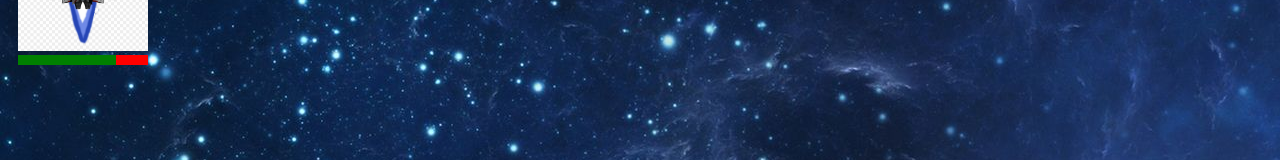
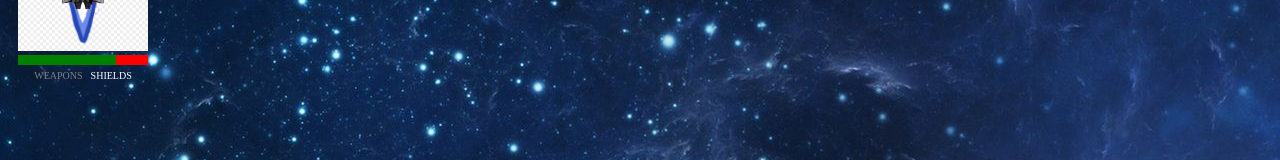
Before and after one commit to paulinakpz/projekt-koncowy, an Angular app in the folder space-app/: page / in a window 1280 px wide. Shown: the part 236-396 px from the top of the page. Built offline with nearby package versions, Linux system fonts and the light colour scheme.

Commit message:
dodanie wyświetlania weapons i shields do statku

```diff
--- a/space-app/src/app/space/space-ship/space-ship.component.html
+++ b/space-app/src/app/space/space-ship/space-ship.component.html
@@ -5,3 +5,5 @@
 <div class="health" [title]="'Health' + spaceShip.health + '%' ">
   <div [style.width.%]="spaceShip.health"></div>
 </div>
+<div class="property" [class.active]="spaceShip.activeWeapon">WEAPONS</div>
+<div class="property" [class.active]="spaceShip.activeShields">SHIELDS</div>
```
